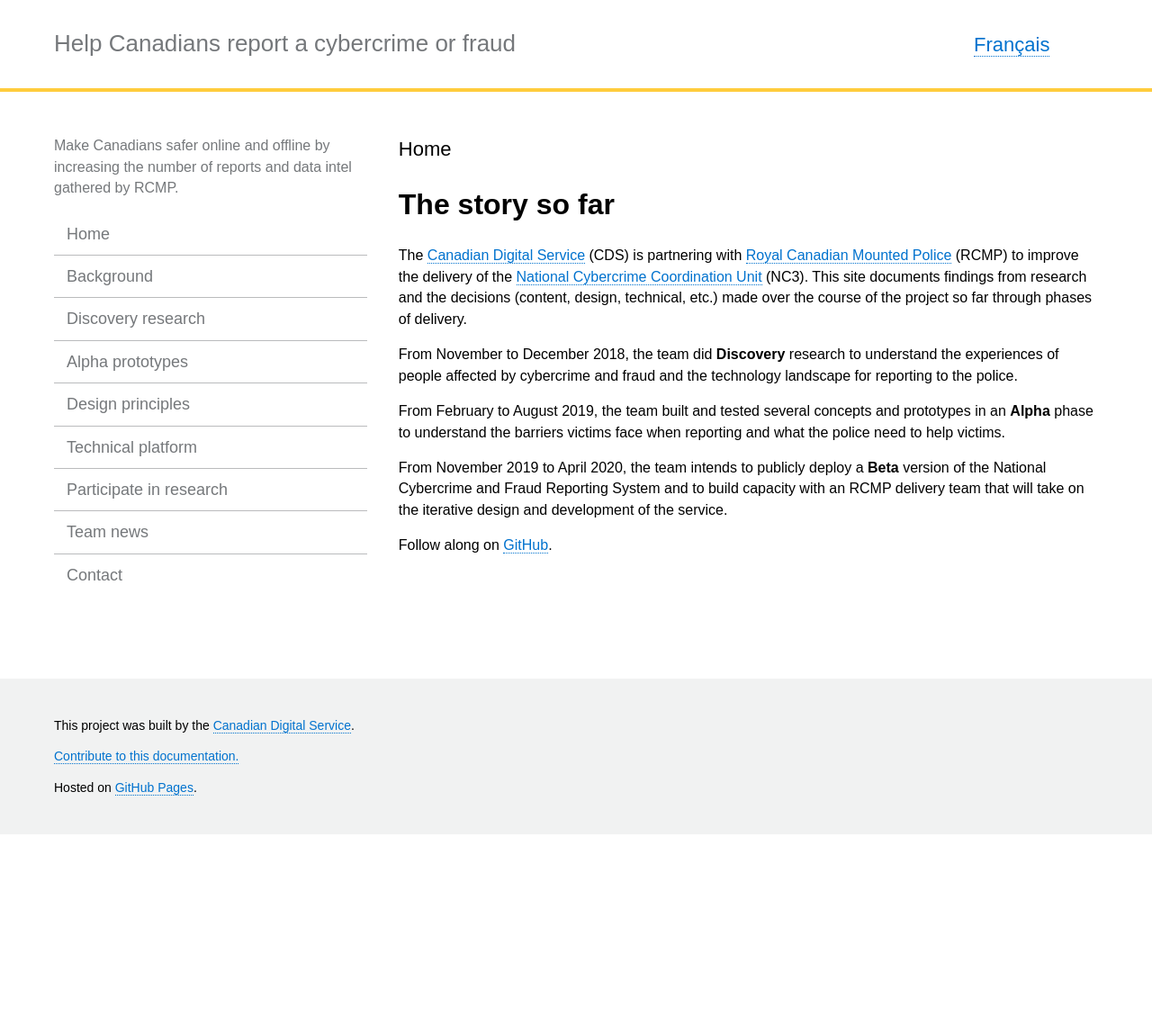
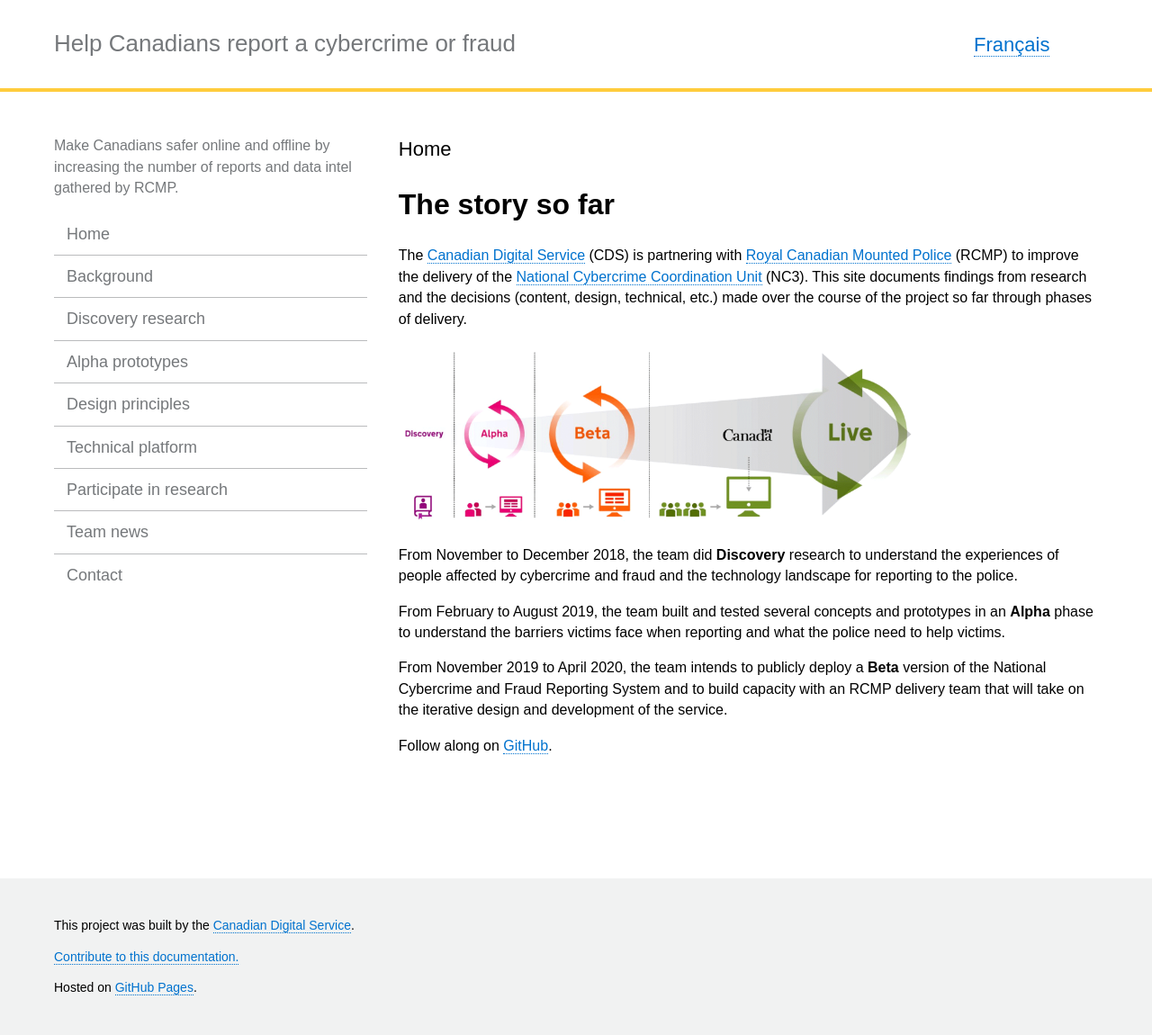
Before and after one commit to cds-snc/rcmp-report-a-cybercrime-alpha-documentation, a Jekyll site: the page built from _pages/en/home.md, in a window 1280 px wide. Shown: the whole page at 90% size. Built offline with Jekyll 4.4.1, drawn with Linux system fonts in a browser that asks for light colours; before the commit the page ends 927 px from its top, so only the background shows below that.

Commit message:
Update home.md

```diff
--- a/_includes/home.md
+++ b/_includes/home.md
@@ -1,6 +1,8 @@
 # The story so far
 
 The [Canadian Digital Service](https://digital.canada.ca) (CDS) is partnering with [Royal Canadian Mounted Police](http://www.rcmp.gc.ca/) (RCMP) to improve the delivery of the [National Cybercrime Coordination Unit](http://www.rcmp.gc.ca/en/the-national-cybercrime-coordination-unit-nc3) (NC3). This site documents findings from research and the decisions (content, design, technical, etc.) made over the course of the project so far through phases of delivery.
+
+![Delivery phases]({{ site.baseurl }}/assets/img/delivery.png){:height="200 px"}
 
 From November to December 2018, the team did **Discovery** research to understand the experiences of people affected by cybercrime and fraud and the technology landscape for reporting to the police.
 
```
